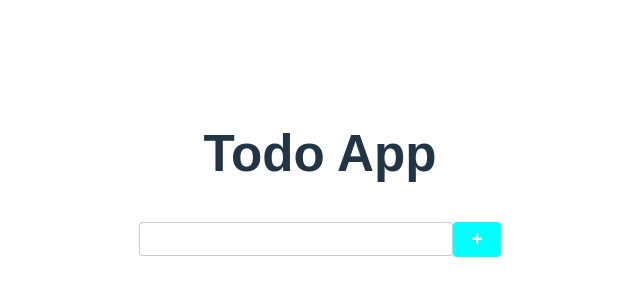
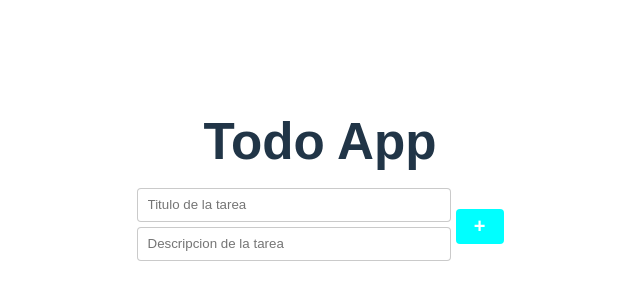
Before and after one commit to Afrolady/-my-react-task-list5, a React (Vite) app: page / in a window 1280 px wide. Shown: the part 218-518 px from the top of the page, without its empty margins (320-960 px from the left). Built offline with nearby package versions, Linux system fonts and the light colour scheme.

Commit message:
Primera parte

```diff
--- a/src/App.css
+++ b/src/App.css
@@ -92,7 +92,7 @@ h1 {
   width: 340px;
   padding-left: 10px;
   padding-right: 10px;
-  padding-top: 5px;
+  padding-top: 30px;
   padding-bottom: 5px;
 }
 .task, .container-edit{
@@ -145,3 +145,11 @@ button {
   border: none !important;
 
 }
+.content-inputs{
+  display: flex;
+  flex-direction: column;
+}
+.content-inputs input {
+  margin-bottom: 5px;
+  margin-right: 5px;
+}
--- a/src/components/TaskList.jsx
+++ b/src/components/TaskList.jsx
@@ -3,6 +3,7 @@ import Task from "./Task";
 
 export default function TaskList() {
   const [name, setName] = useState("");
+  const [description, setdescription] = useState("");
   const [tasks, setTasks] = useState([]);
   const [idEdit, setIdEdit] = useState(null);
 
@@ -13,6 +14,10 @@ export default function TaskList() {
 
   const changeName = (e) => {
     setName(e.target.value);
+  };
+
+  const changeDescription = (e) => {
+    setdescription(e.target.value);
   };
 
   const handleEditInputChange = (e, taskId) => {
@@ -56,14 +61,16 @@ export default function TaskList() {
     const newTask = {
       id: generateUniqueId(),
       name: name,
+      description: description,
       completed: false,
     };
 
-    if (name.trim() === "") {
-      alert("The task name cannot be empty");
+    if (name.trim()?.length < 3) {
+      alert("Task title must have at least three characters");
     } else {
       saveTask(newTask);
       setName("");
+      setdescription("");
     }
   };
 
@@ -75,6 +82,7 @@ export default function TaskList() {
 
   const getTasks = () => {
     const tasksLocalStorage = localStorage.getItem("tasks");
+
     return JSON.parse(tasksLocalStorage) || [];
   };
 
@@ -91,16 +99,30 @@ export default function TaskList() {
   return (
     <>
       <div className="container-add">
+        <div className="content-inputs">
           <input
             type="text"
             value={name}
             onChange={changeName}
+            placeholder="Titulo de la tarea"
             onKeyDown={(event) => {
               if (event.keyCode === 13) {
                 createTask();
               }
             }}
           />
+          <input
+            type="text"
+            value={description}
+            onChange={changeDescription}
+            placeholder="Descripcion de la tarea"
+            onKeyDown={(event) => {
+              if (event.keyCode === 13) {
+                createTask();
+              }
+            }}
+          />
+        </div>
         <button onClick={createTask}>+</button>
       </div>
       <div className="container-tasks">
```
Lines whose indentation alone changed are shown as unchanged.
